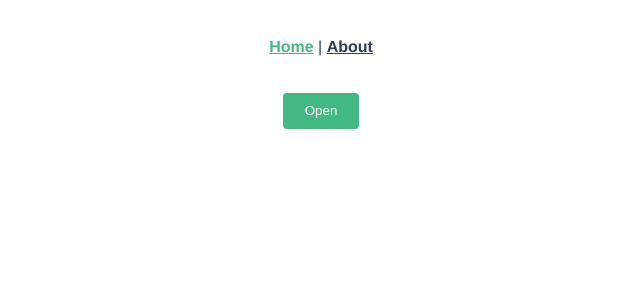
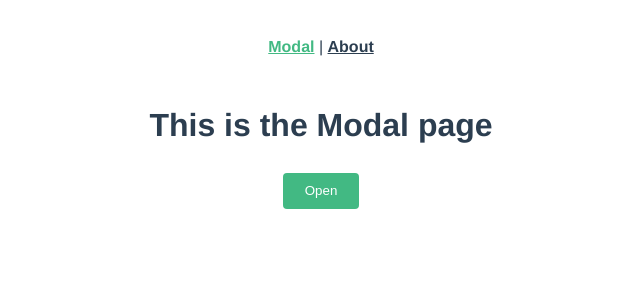
Before and after one commit to DtecIndustries/vue-animating, a Vue app: page / in a window 1280 px wide. Shown: the top 300 px of the page, without its empty margins (319-959 px from the left). Built offline with nearby package versions, Linux system fonts and the light colour scheme.

Commit message:
Renaming routes and moving fade animation to global

```diff
--- a/src/App.vue
+++ b/src/App.vue
@@ -1,7 +1,7 @@
 <template>
   <div id="app">
     <div id="nav">
-      <router-link to="/">Home</router-link> |
+      <router-link to="/">Modal</router-link> |
       <router-link to="/about">About</router-link>
     </div>
     <router-view/>
@@ -57,4 +57,15 @@ button {
   margin: 0 auto;
   margin-top: 20px;
 }
+
+/*** TRANSITIONS ***/
+.fade-enter,
+.fade-leave-to{
+  opacity: 0;
+}
+
+.fade-enter-active,
+.fade-leave-active{
+  transition: opacity 0.5s ease-out;
+}
 </style>
--- a/src/router/index.js
+++ b/src/router/index.js
@@ -1,22 +1,20 @@
 import Vue from 'vue'
 import VueRouter from 'vue-router'
-import Home from '../views/Home.vue'
+import Modal from '../views/Modal.vue'
+import About from '../views/About.vue'
 
 Vue.use(VueRouter)
 
   const routes = [
   {
     path: '/',
-    name: 'Home',
-    component: Home
+    name: 'Modal',
+    component: Modal
   },
   {
     path: '/about',
     name: 'About',
-    // route level code-splitting
-    // this generates a separate chunk (about.[hash].js) for this route
-    // which is lazy-loaded when the route is visited.
-    component: () => import(/* webpackChunkName: "about" */ '../views/About.vue')
+    component: About
   }
 ]
 
--- a/src/views/About.vue
+++ b/src/views/About.vue
@@ -1,5 +1,5 @@
 <template>
   <div class="about">
-    <h1>This is an about page</h1>
+    <h1>This is the about page</h1>
   </div>
 </template>
--- a/src/views/Home.vue
+++ b/src/views/Modal.vue
@@ -1,5 +1,6 @@
 <template>
   <div class="home">
+    <h1>This is the Modal page</h1>
     <button @click="toggleModal">Open</button>
       <transition name="fade">
         <div v-if="isOpen" class="modal">
@@ -13,7 +14,6 @@
 // @ is an alias to /src
 
 export default {
-  name: 'Home',
   data(){
     return {
       isOpen: false
@@ -26,20 +26,3 @@ export default {
   }
 }
 </script>
-<style>
-.fade-enter{
-  opacity: 0;
-}
-
-.fade-enter-active{
-  transition: opacity 0.5s ease-out;
-}
-
-.fade-leave-to{
-  opacity: 0;
-}
-
-.fade-leave-active{
-  transition: opacity 0.5s ease-out;
-}
-</style>
```
